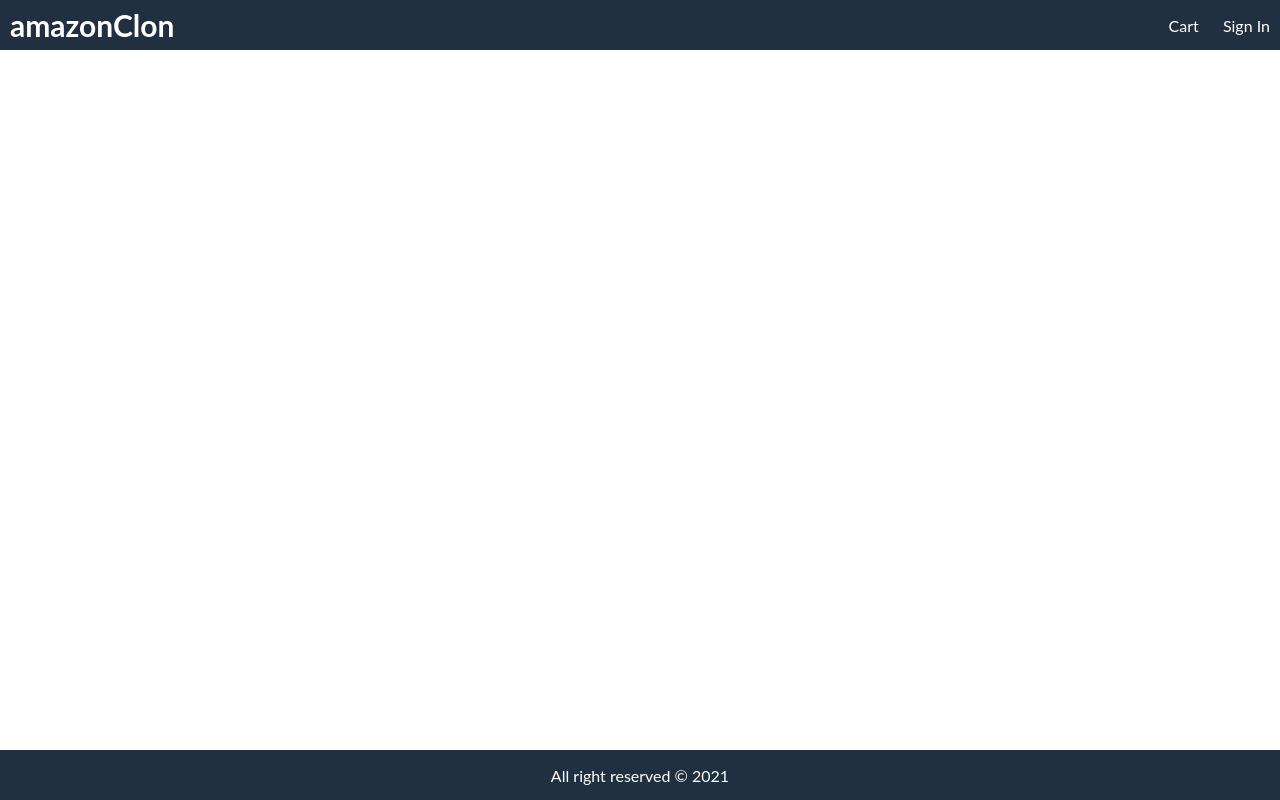
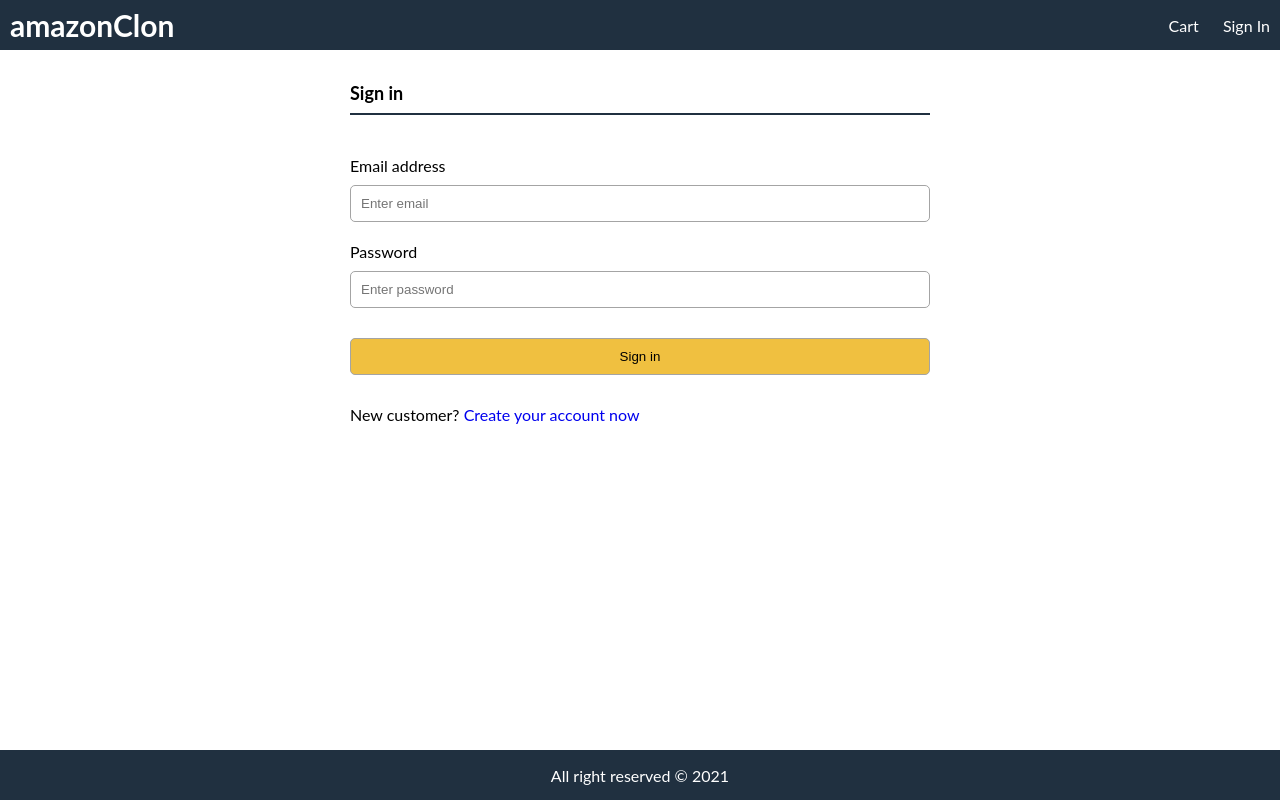
Before and after one commit to JokurPL/amazonclon, a React (Create React App) app in the folder frontend/: page /signin in a window 1280 px wide. Built offline with nearby package versions, Linux system fonts and the light colour scheme.

Commit message:
Add sign in view

```diff
--- a/frontend/src/App.js
+++ b/frontend/src/App.js
@@ -2,10 +2,11 @@
 
 import HomeScreen from './screens/HomeScreen'
 import ProductScreen from './screens/ProductScreen'
+import CartScreen from "./screens/CartScreen"
+import SignInScreen from "./screens/SignInScreen"
 
-import "./index.css";
-import CartScreen from "./screens/CartScreen";
-import { useSelector } from "react-redux";
+import "./index.css"
+import { useSelector } from "react-redux"
 
 function App() {
 
@@ -30,6 +31,7 @@
         </header>
 
         <main>
+          <Route path="/signin" component={SignInScreen} />
           <Route path="/cart/:id?" component={CartScreen} />
           <Route path="/product/:id" component={ProductScreen} />
           <Route path="/" component={HomeScreen} exact />
--- a/frontend/src/index.css
+++ b/frontend/src/index.css
@@ -99,6 +99,7 @@
 }
 
 input, select, textarea, button {
+  border: .1rem solid #a4a4a4;
   padding: 1rem;
   border-radius: .5rem;
   -webkit-font-smoothing: antialiased;
@@ -250,4 +251,23 @@
 
 hr {
   border: .1rem solid #203040;
+  background: #203040;
 }
+
+/* FORM */
+
+.form {
+  max-width: 60rem;
+  margin: 0 auto;
+}
+
+.form>div {
+  display: flex;
+  flex-direction: column;
+  margin: 1rem;
+}
+
+.form label {
+  margin: 1rem 0;
+  display: block;
+}
--- /dev/null
+++ b/frontend/src/screens/SignInScreen.js
@@ -0,0 +1,59 @@
+import React, { useState } from "react";
+import { Link } from "react-router-dom";
+
+function SignInScreen() {
+  const [email, setEmail] = useState("");
+  const [password, setPassword] = useState("");
+
+  const submitHandler = (e) => {
+    e.preventDefault();
+  };
+
+  return (
+    <div>
+      <form className="form" onSubmit={submitHandler}>
+        <div>
+          <h1>
+            Sign in <hr />
+          </h1>
+        </div>
+        <div>
+          <label htmlFor="email">Email address</label>
+          <input
+            type="email"
+            placeholder="Enter email"
+            id="email"
+            required
+            onChange={(e) => setEmail(e.target.value)}
+            value={email}
+          />
+        </div>
+        <div>
+          <label htmlFor="password">Password</label>
+          <input
+            type="password"
+            placeholder="Enter password"
+            id="password"
+            required
+            onChange={(e) => setPassword(e.target.value)}
+            value={password}
+          />
+        </div>
+        <div>
+          <label />
+          <button className="primary" type="submit">
+            Sign in
+          </button>
+        </div>
+        <div>
+          <label />
+          <div>
+            New customer? <Link to="/register">Create your account now</Link>
+          </div>
+        </div>
+      </form>
+    </div>
+  );
+}
+
+export default SignInScreen;
```
